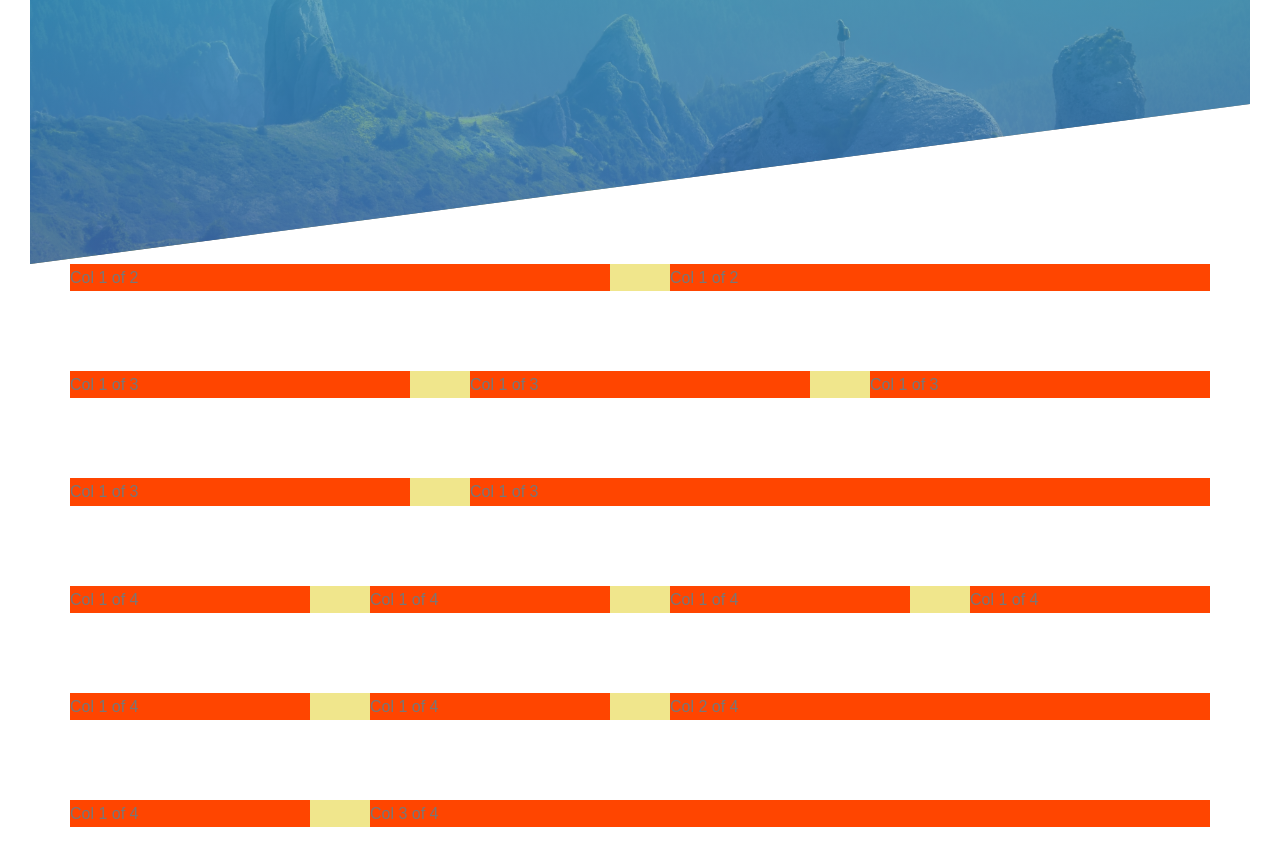
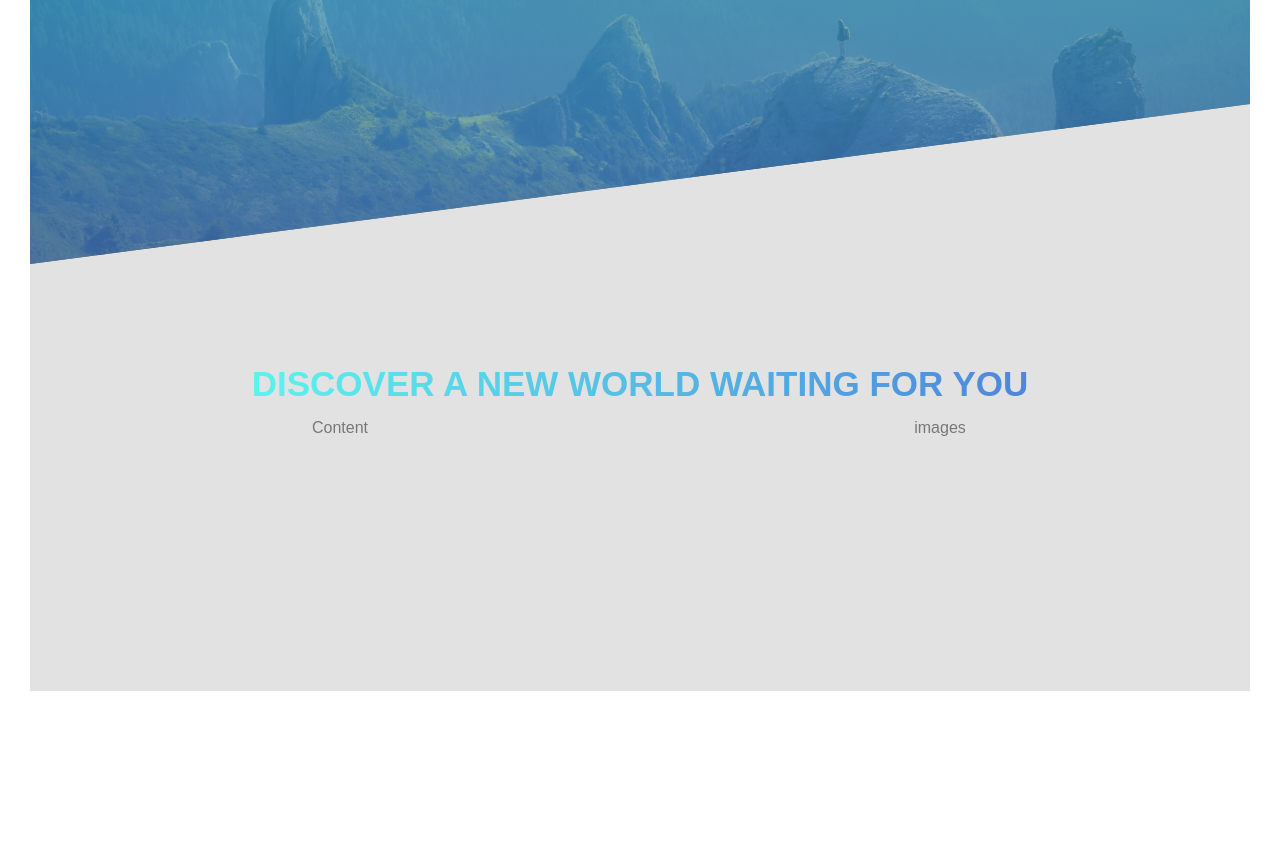
Before and after one commit to samazevedo/advanced-css-sass, a website: page project01/index.html in a window 1280 px wide. Shown: the part 526-1383 px from the top of the page. After the commit the page ends 1247 px from the top, so only its background shows below. Drawn offline with Linux system fonts and the light colour scheme; a web font is replaced by a local one.

Commit message:
feat(project01): add secondary heading center and margin bottom utils

```diff
--- a/project01/index.html
+++ b/project01/index.html
@@ -24,7 +24,24 @@
         </div>
 
     </header>
-    <section class="grid-test">
+    <main>
+        <section class="section-about">
+            <div class="u-center-text margin-bottom: 8rem">
+                <h2 class="heading-secondary">
+                    Discover a new world waiting for you
+               </h2>
+            </div>
+            <div class="row u-center-text margin-bottom: 8rem">
+                <div class="col-1-of-2">
+                    Content
+                </div>
+                <div class="col-1-of-2">
+                    images
+                </div>
+            </div>
+        </section>
+    </main>
+    <!-- <section class="grid-test">
         <div class="row">
             <div class="col-1-of-2">
                 Col 1 of 2
@@ -85,7 +102,6 @@
                 Col 3 of 4
             </div>
         </div>
-    </section>
-
+    </section>   -->
 </body>
 </html>
--- a/scss/abstracts/_variables.scss
+++ b/scss/abstracts/_variables.scss
@@ -5,6 +5,7 @@ $color-primary: #27a9d7;
 $color-primary-light: #5cf3ee;
 $color-primary-dark: #4e86db;
 $color-grey-dark: #777777;
+$color-grey-light: #e2e2e2;
 $color-white: #ffffff;
 $color-black: #000000;
 
--- a/scss/base/_animations.scss
+++ b/scss/base/_animations.scss
@@ -47,3 +47,13 @@
         transform: translate(0px);
     }
 }
+@keyframes skewText {
+    0% {
+        opacity: 0;
+        transform: skewX(0deg);
+    }
+    100% {
+        opacity: 1;
+        transform: skewX(180deg);
+    }
+}
--- a/scss/base/_typography.scss
+++ b/scss/base/_typography.scss
@@ -7,3 +7,24 @@ body {
     color: $color-grey-dark;
     padding: 30px;
 }
+
+.heading-secondary {
+    backface-visibility: hidden;
+    font-size: 3.5rem;
+    text-transform: uppercase;
+    font-weight: 700;
+    display: inline-block;
+    background-image: linear-gradient(
+        to right,
+        $color-primary-light,
+        $color-primary-dark
+    );
+    -webkit-background-clip: text;
+    background-clip: text;
+    color: transparent;
+    transition: all 0.1s ease;
+    &:hover {
+        animation: skewText 0.2s ease;
+        text-shadow: 0.2rem 0.2rem 0.2rem rgba($color-black, 0.1);
+    }
+}
--- a/scss/base/_utilities.scss
+++ b/scss/base/_utilities.scss
@@ -0,0 +1,6 @@
+.u-center-text {
+    text-align: center;
+}
+.u-margin-bottom {
+    margin-bottom: 8rem;
+}
--- a/scss/layout/_grid.scss
+++ b/scss/layout/_grid.scss
@@ -1,13 +1,11 @@
 .row {
     max-width: $grid-width;
-    background-color: khaki;
     margin: 0 auto;
     &:not(:last-child) {
         margin-bottom: $vertical-gap;
     }
     @include clearfix;
     [class^='col-'] {
-        background-color: orangered;
         float: left;
         &:not(:last-child) {
             margin-right: $horizontal-gap;
@@ -16,7 +14,6 @@
 
     .col-1-of-2 {
         width: calc((100% - #{$horizontal-gap}) / 2);
-        background-color: orangered;
         float: left;
         &:not(:last-child) {
             margin-right: $horizontal-gap;
@@ -46,35 +43,8 @@
 }
 @include clearfix;
 [class^='col-'] {
-    background-color: orangered;
     float: left;
     &:not(:last-child) {
         margin-right: $horizontal-gap;
     }
 }
-
-.col-1-of-2 {
-    width: calc((100% - #{$horizontal-gap}) / 2);
-    background-color: orangered;
-    float: left;
-    &:not(:last-child) {
-        margin-right: $horizontal-gap;
-    }
-}
-.col-1-of-3 {
-    width: calc((100% - 2 * #{$horizontal-gap}) / 3);
-}
-.col-2-of-3 {
-    width: calc(2 * ((100% - 2 * #{$horizontal-gap}) / 3) + #{$horizontal-gap});
-}
-.col-1-of-4 {
-    width: calc((100% - 3 * #{$horizontal-gap}) / 4);
-}
-.col-2-of-4 {
-    width: calc(2 * ((100% - 3 * #{$horizontal-gap}) / 4) + #{$horizontal-gap});
-}
-.col-3-of-4 {
-    width: calc(
-        3 * ((100% - 3 * #{$horizontal-gap}) / 4) + (2 * #{$horizontal-gap})
-    );
-}
--- a/scss/main.scss
+++ b/scss/main.scss
@@ -10,3 +10,5 @@
 @import 'layout/header';
 @import 'layout/grid';
 @import 'components/buttons';
+
+@import 'pages/home.scss ';
--- a/scss/pages/home.scss
+++ b/scss/pages/home.scss
@@ -0,0 +1,5 @@
+.section-about {
+    background-color: $color-grey-light;
+    padding: 25rem 0;
+    margin-top: -20vh;
+}
```
Also changed, not shown: project01/css/main.css, project01/css/pages/home.css (added).
